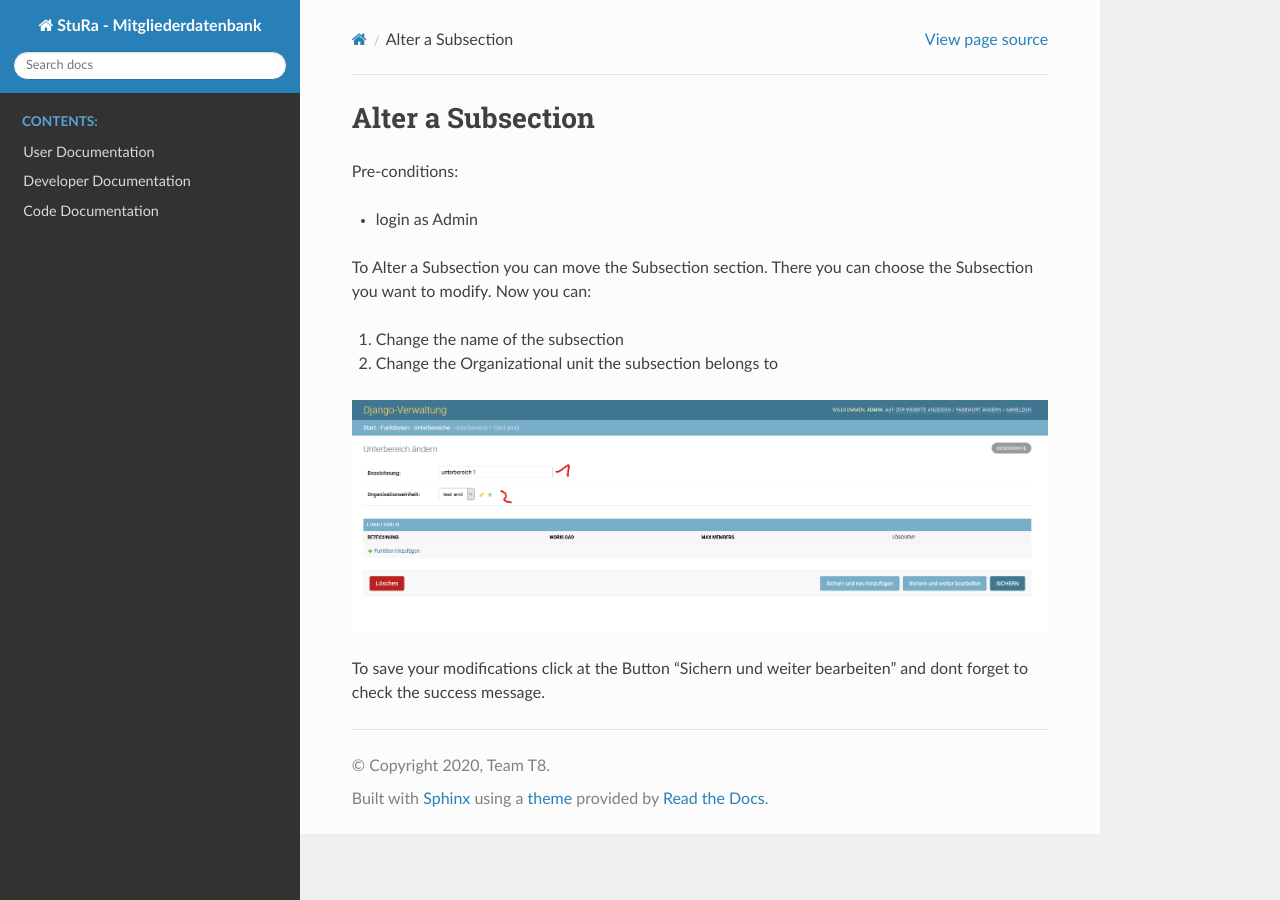
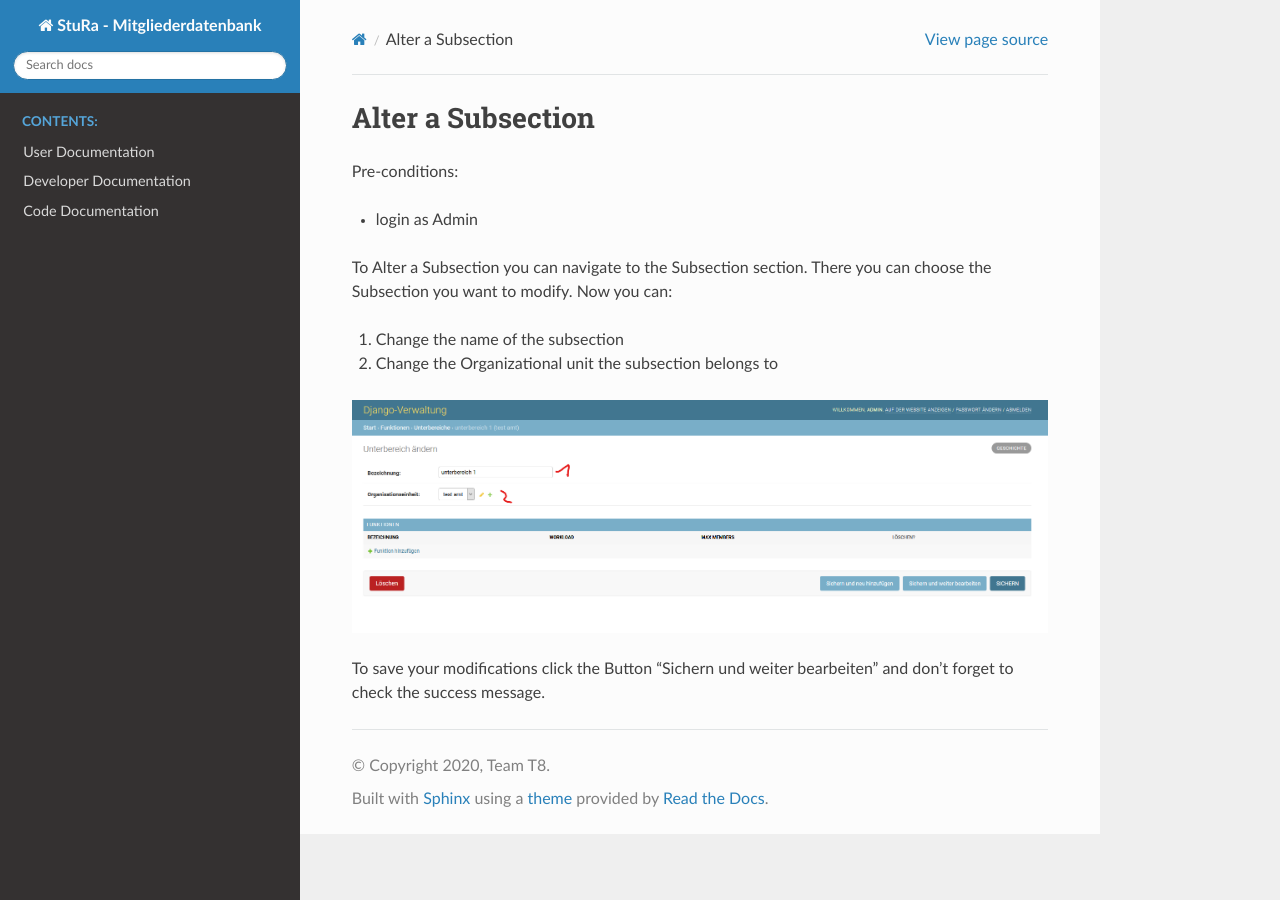
Before and after one commit to mribrgr/StuRa-Mitgliederdatenbank, a Sphinx documentation site: the page built from docs/sphinx/source/user/alterUnterbereich.rst, in a window 1280 px wide. Built offline with Sphinx 7.4.7 and the Read the Docs theme 2.0.0, drawn with Linux system fonts in a browser that asks for light colours.

Commit message:
Fix typos

```diff
--- a/docs/sphinx/source/user/alterUnterbereich.rst
+++ b/docs/sphinx/source/user/alterUnterbereich.rst
@@ -5,7 +5,7 @@ Pre-conditions:
 
 * login as Admin
 
-To Alter a Subsection you can move the Subsection section. There you can choose
+To Alter a Subsection you can navigate to the Subsection section. There you can choose
 the Subsection you want to modify. Now you can:
 
 1. Change the name of the subsection
@@ -13,5 +13,5 @@ the Subsection you want to modify. Now you can:
 
 .. image:: img/alterUnterbereich.png
 
-To save your modifications click at the Button "Sichern und weiter bearbeiten"
-and dont forget to check the success message.
+To save your modifications click the Button "Sichern und weiter bearbeiten"
+and don't forget to check the success message.
```
